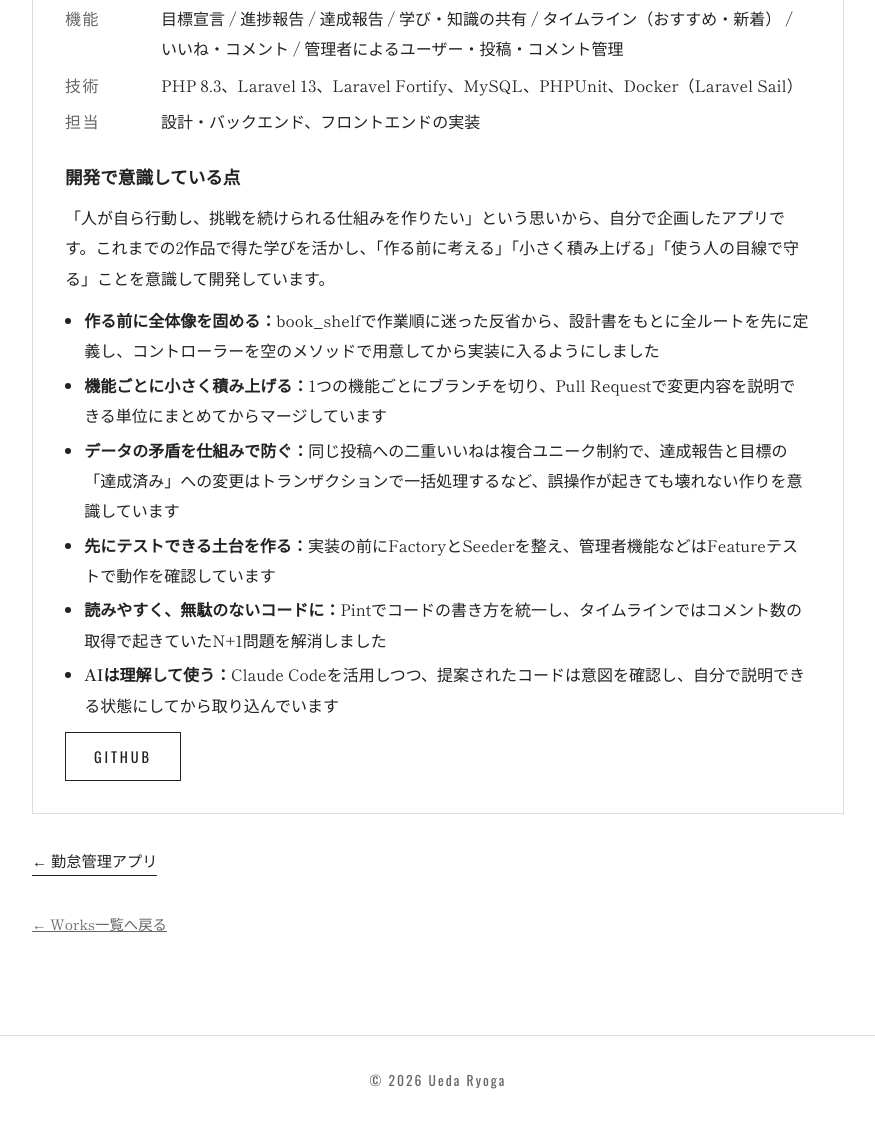
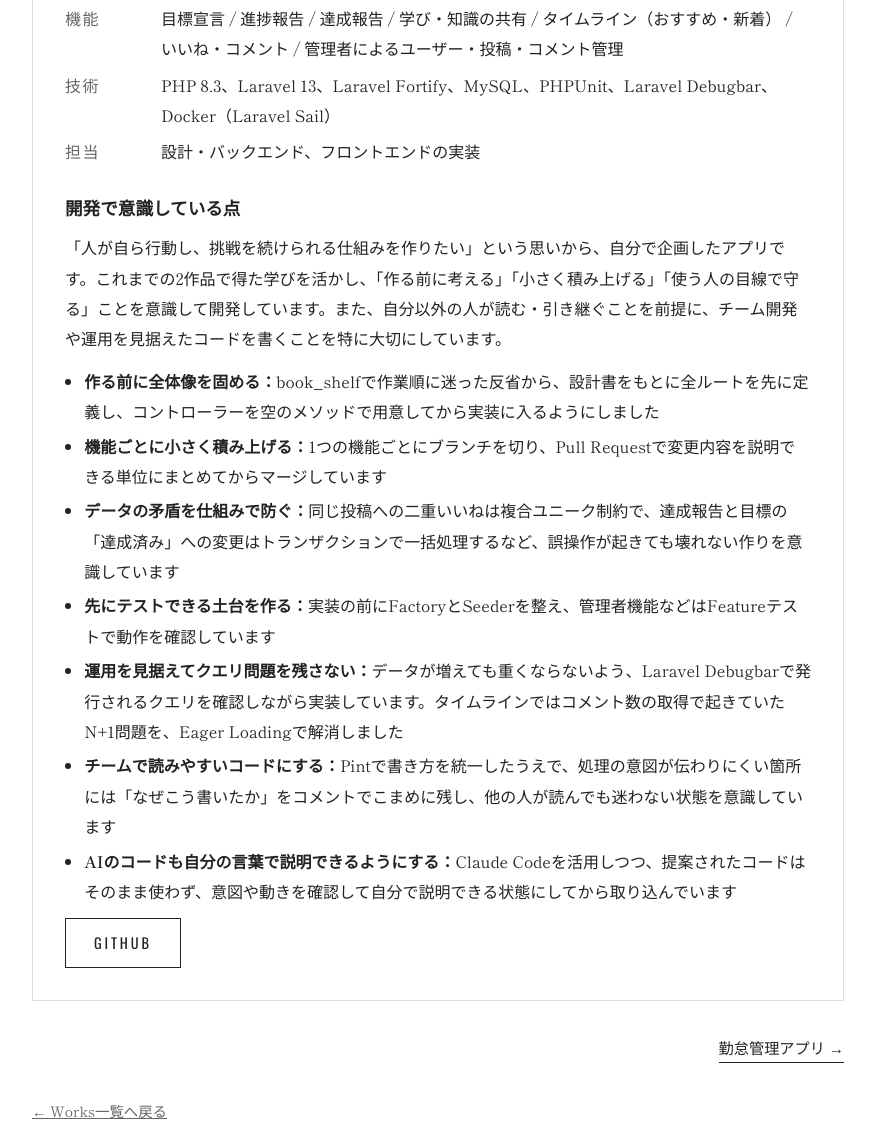
Before and after one commit to ryoga613/profilePage2, a plain HTML site: page html/work-yourgoal.html in a window 1280 px wide. Shown: the part 326-1454 px from the top of the page, without its empty margins (202-1077 px from the left). Drawn offline with nearby package versions, Linux system fonts and the light colour scheme; a web font is replaced by a local one.

Commit message:
Your Goalの紹介文を更新し、Works一覧の並び順と前後リンクを整理
- 開発で意識している点に、チーム開発・運用を見据えた観点を追記
- クエリ問題の項目とLaravel Debugbarの利用を追加し、技術欄にも記載
- Works一覧をYour Goal→勤怠管理アプリ→book_shelfの順に変更し、各ページの前後リンクを合わせて修正
- スクール入学前の学習の技術表記を本文に合わせてHTML / CSSに修正

Co-Authored-By: Claude Opus 5.5 <noreply@anthropic.com>

```diff
--- a/html/work-yourgoal.html
+++ b/html/work-yourgoal.html
@@ -44,22 +44,23 @@
         <dt>機能</dt>
         <dd>目標宣言 / 進捗報告 / 達成報告 / 学び・知識の共有 / タイムライン（おすすめ・新着） / いいね・コメント / 管理者によるユーザー・投稿・コメント管理</dd>
         <dt>技術</dt>
-        <dd>PHP 8.3、Laravel 13、Laravel Fortify、MySQL、PHPUnit、Docker（Laravel Sail）</dd>
+        <dd>PHP 8.3、Laravel 13、Laravel Fortify、MySQL、PHPUnit、Laravel Debugbar、Docker（Laravel Sail）</dd>
         <dt>担当</dt>
         <dd>設計・バックエンド、フロントエンドの実装</dd>
       </dl>
 
       <h3>開発で意識している点</h3>
       <p>
-        「人が自ら行動し、挑戦を続けられる仕組みを作りたい」という思いから、自分で企画したアプリです。これまでの2作品で得た学びを活かし、「作る前に考える」「小さく積み上げる」「使う人の目線で守る」ことを意識して開発しています。
+        「人が自ら行動し、挑戦を続けられる仕組みを作りたい」という思いから、自分で企画したアプリです。これまでの2作品で得た学びを活かし、「作る前に考える」「小さく積み上げる」「使う人の目線で守る」ことを意識して開発しています。また、自分以外の人が読む・引き継ぐことを前提に、チーム開発や運用を見据えたコードを書くことを特に大切にしています。
       </p>
       <ul>
         <li><strong>作る前に全体像を固める：</strong>book_shelfで作業順に迷った反省から、設計書をもとに全ルートを先に定義し、コントローラーを空のメソッドで用意してから実装に入るようにしました</li>
         <li><strong>機能ごとに小さく積み上げる：</strong>1つの機能ごとにブランチを切り、Pull Requestで変更内容を説明できる単位にまとめてからマージしています</li>
         <li><strong>データの矛盾を仕組みで防ぐ：</strong>同じ投稿への二重いいねは複合ユニーク制約で、達成報告と目標の「達成済み」への変更はトランザクションで一括処理するなど、誤操作が起きても壊れない作りを意識しています</li>
         <li><strong>先にテストできる土台を作る：</strong>実装の前にFactoryとSeederを整え、管理者機能などはFeatureテストで動作を確認しています</li>
-        <li><strong>読みやすく、無駄のないコードに：</strong>Pintでコードの書き方を統一し、タイムラインではコメント数の取得で起きていたN+1問題を解消しました</li>
-        <li><strong>AIは理解して使う：</strong>Claude Codeを活用しつつ、提案されたコードは意図を確認し、自分で説明できる状態にしてから取り込んでいます</li>
+        <li><strong>運用を見据えてクエリ問題を残さない：</strong>データが増えても重くならないよう、Laravel Debugbarで発行されるクエリを確認しながら実装しています。タイムラインではコメント数の取得で起きていたN+1問題を、Eager Loadingで解消しました</li>
+        <li><strong>チームで読みやすいコードにする：</strong>Pintで書き方を統一したうえで、処理の意図が伝わりにくい箇所には「なぜこう書いたか」をコメントでこまめに残し、他の人が読んでも迷わない状態を意識しています</li>
+        <li><strong>AIのコードも自分の言葉で説明できるようにする：</strong>Claude Codeを活用しつつ、提案されたコードはそのまま使わず、意図や動きを確認して自分で説明できる状態にしてから取り込んでいます</li>
       </ul>
 
       <div class="card-links">
@@ -67,8 +68,8 @@
       </div>
     </article>
     <nav class="work-pager reveal" aria-label="作品間の移動">
-      <a class="pager-prev" href="work-attendance.html">← 勤怠管理アプリ</a>
       <span></span>
+      <a class="pager-next" href="work-attendance.html">勤怠管理アプリ →</a>
     </nav>
     <p class="back-link reveal"><a href="../index.html#works">← Works一覧へ戻る</a></p>
   </main>
```
Also changed, not shown: html/work-attendance.html (+2 -2 lines), html/work-bookshelf.html (+1 -1 lines), index.html (+10 -10 lines).
